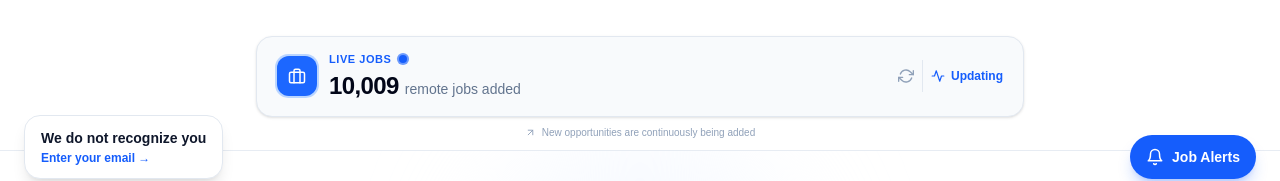
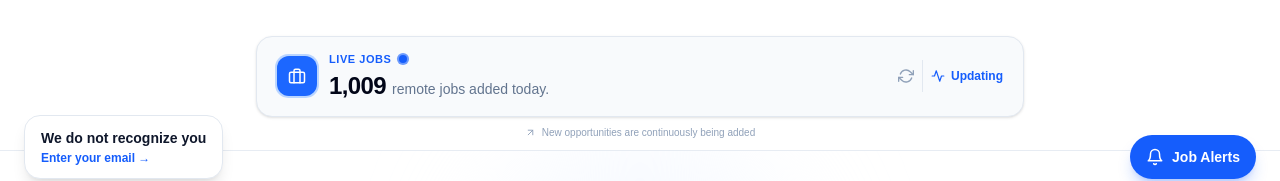
Before and after one commit to tippified-dev/jobs, a Next.js app: page / in a window 1280 px wide. Shown: the part 597-778 px from the top of the page. Built offline with nearby package versions, Linux system fonts and the light colour scheme.

Commit message:
remote 22

```diff
--- a/components/LiveJobsCounter.tsx
+++ b/components/LiveJobsCounter.tsx
@@ -10,7 +10,7 @@ import {
 } from "react-icons/fi";
 
 export default function LiveJobsCounter() {
-  const [jobCount, setJobCount] = useState(10000);
+  const [jobCount, setJobCount] = useState(1000);
   const [isUpdating, setIsUpdating] = useState(false);
 
   useEffect(() => {
@@ -113,7 +113,7 @@ export default function LiveJobsCounter() {
                 </motion.span>
 
                 <span className="text-xs font-medium text-slate-500 sm:text-sm">
-                  remote jobs added
+                  remote jobs added today.
                 </span>
               </div>
             </div>
```
